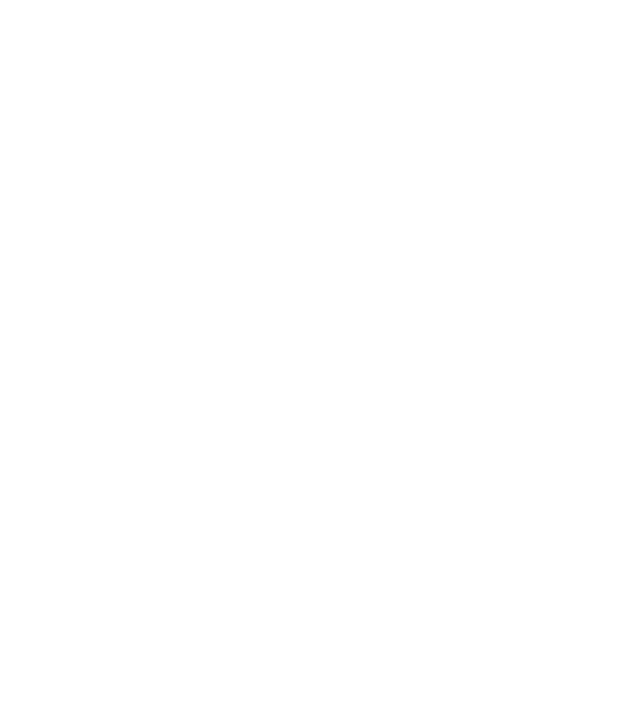
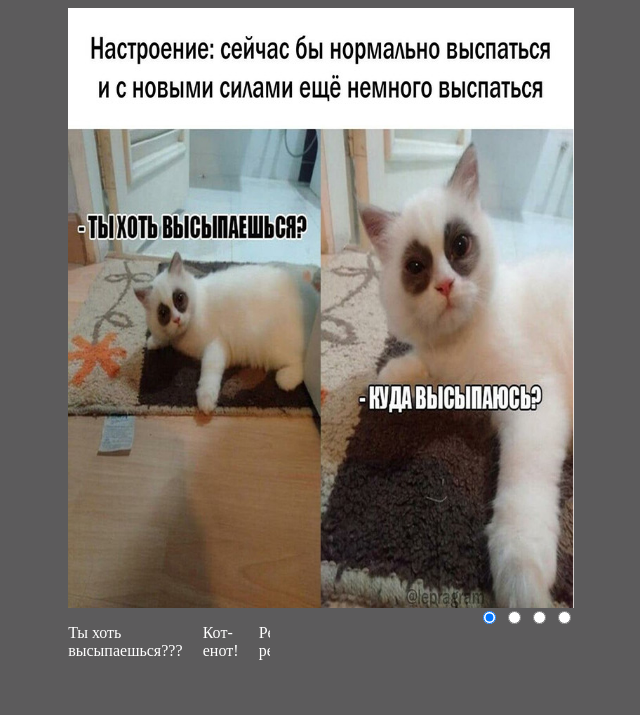
Before and after one commit to svetik9801/cssMemeSlider, a plain HTML site: page index.html in a window 1280 px wide. Shown: the whole page, without its empty margins (319-959 px from the left). Drawn offline with Linux system fonts and the light colour scheme.

Commit message:
feat: update cssMemeSlider (Thu, Sep 14, 2023 08:39:33 PM)

```diff
--- a/index.html
+++ b/index.html
@@ -3,9 +3,39 @@
 <head>
     <meta charset="UTF-8">
     <meta name="viewport" content="width=device-width, initial-scale=1.0">
+    <link rel="stylesheet" href="style.css">
     <title>CSS Meme Slider</title>
 </head>
 <body>
-
+    <div class="container">
+        <div class="slider">
+            <img src="img/1.jpg" alt="" class="img">
+            <img src="img/2.jpg" alt="" class="img">
+            <img src="img/3.jpg" alt="" class="img">
+            <img src="img/4.jpg" alt="" class="img">
+        </div>
+        <div class="control-container">
+            <div class="texts">
+                <p class="text">Ты хоть высыпаешься???</p>
+                <p class="text">Кот-енот!</p>
+                <p class="text">Рельсы рельсы...</p>
+                <p class="text">Как я смотрю в 2023 год</p>
+            </div>
+            <div class="controls">
+                <label>
+                    <input type="radio" class="radio" checked>
+                </label>
+                <label>
+                    <input type="radio" class="radio">
+                </label>
+                <label>
+                    <input type="radio" class="radio">
+                </label>
+                <label>
+                    <input type="radio" class="radio">
+                </label>
+            </div>
+        </div>
+    </div>
 </body>
 </html>
--- a/style.css
+++ b/style.css
@@ -0,0 +1,30 @@
+body {
+    background: #5c5b5c;
+}
+.container {
+    margin: 0 auto;
+    max-width: 40%;
+}
+.img {
+    width: 100%;
+}
+.texts {
+    color: #ffffff;
+    display: flex;
+    overflow: hidden;
+    width: 40%;
+}
+.control-container {
+    display: flex;
+    justify-content: space-between;
+}
+.slider {
+    display: flex;
+    overflow: hidden;
+
+}
+
+.text {
+    width: 150px;
+    margin-right: 10%;
+}
```
Also changed, not shown: img/1.jpg (added), img/2.jpg (added), img/3.jpg (added), img/4.jpg (added).
